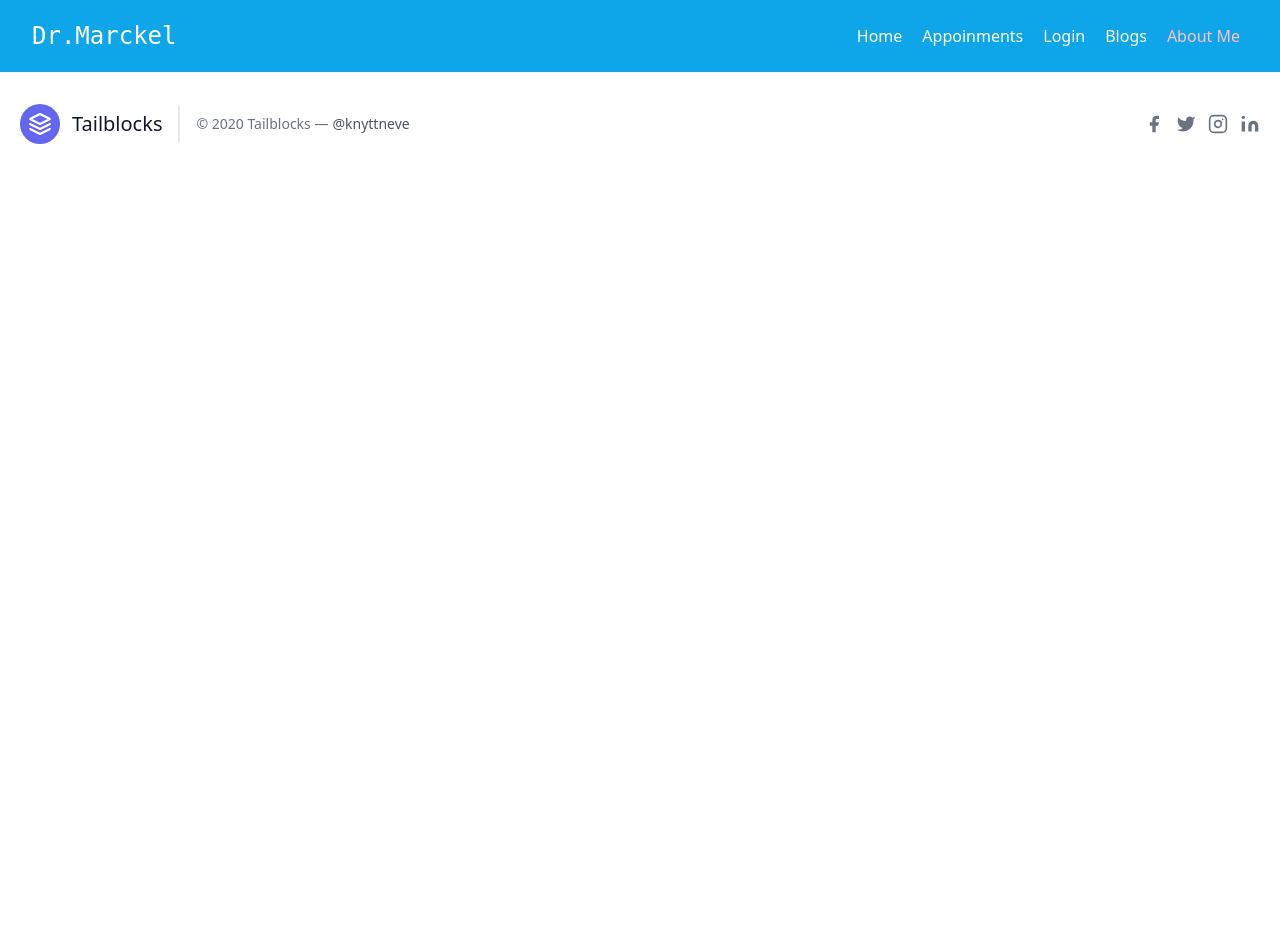
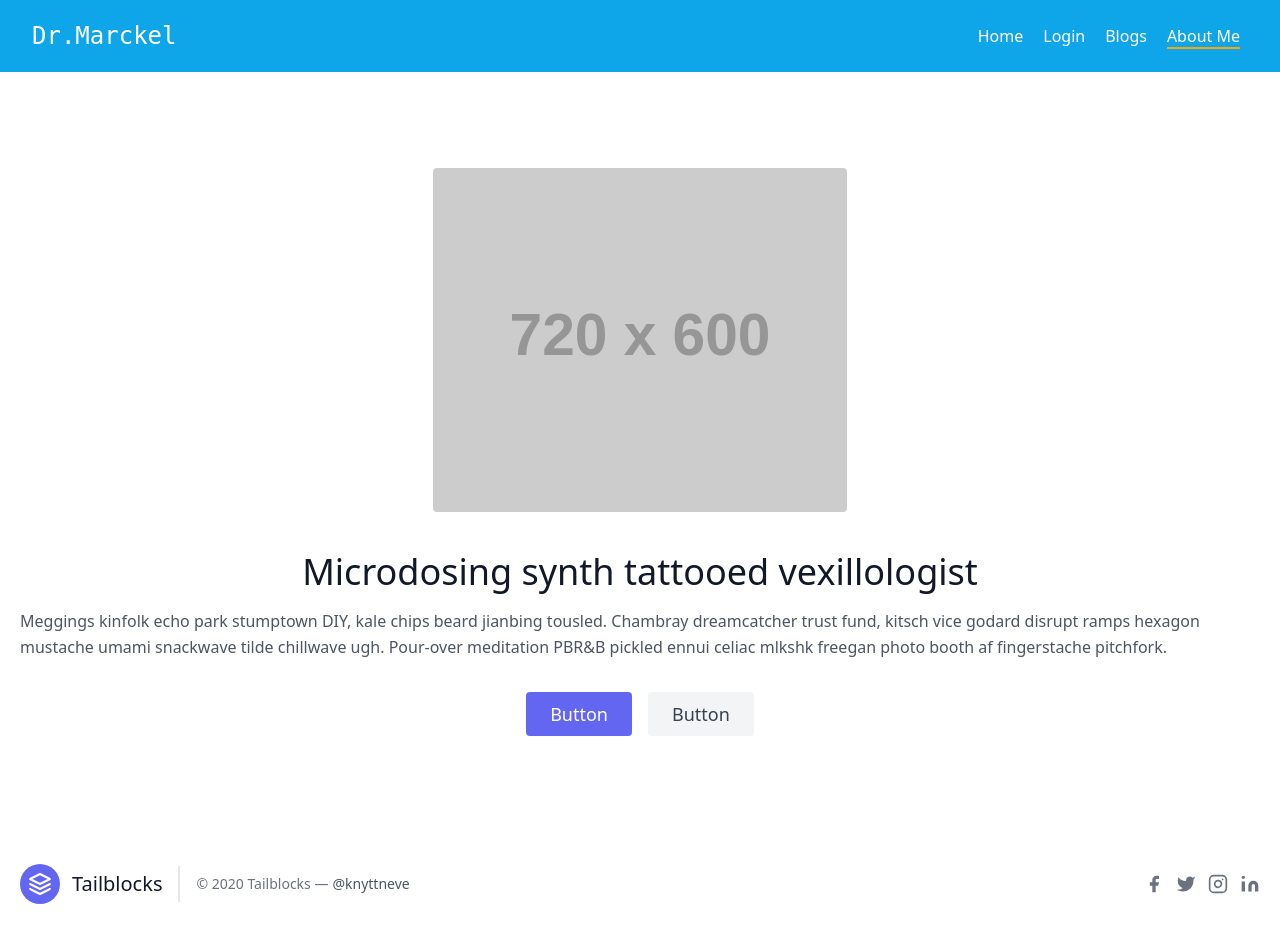
Before and after one commit to shahriarlimon/doctor_markel, a React (Create React App) app: page /about in a window 1280 px wide. Before the commit the page ends 800 px from the top, so only its background shows below. Built offline with nearby package versions, Linux system fonts and the light colour scheme; no server answers.

Commit message:
added carousel

```diff
--- a/package.json
+++ b/package.json
@@ -6,6 +6,7 @@
     "@testing-library/jest-dom": "^5.16.4",
     "@testing-library/react": "^13.1.1",
     "@testing-library/user-event": "^13.5.0",
+    "daisyui": "^2.14.0",
     "firebase": "^9.6.11",
     "react": "^18.0.0",
     "react-dom": "^18.0.0",
--- a/src/App.js
+++ b/src/App.js
@@ -1,5 +1,6 @@
 import { Route, Routes } from "react-router-dom";
 import "./App.css";
+import AboutMe from "./Components/Pages/AboutMe/AboutMe";
 import Home from "./Components/Pages/Home/Home";
 import SelectedService from "./Components/Pages/Home/Service/SelectedService/SelectedService";
 import Login from "./Components/Pages/Login/Login";
@@ -24,6 +25,7 @@ function App() {
         />
         <Route path="/login" element={<Login />} />
         <Route path="/register" element={<Register />} />
+        <Route path="/about" element= {<AboutMe/>}/>
       </Routes>
       <Footer />
     </div>
--- a/src/Components/CustomLink/CustomLink.js
+++ b/src/Components/CustomLink/CustomLink.js
@@ -9,7 +9,7 @@ function CustomLink({ children, to, ...props }) {
     return (
       <div>
         <Link
-          style={{ color: match ? "pink" : "none" }}
+          style={{ borderBottom: match ? "2px solid orange" : "none" }}
           to={to}
           {...props}
         >
--- a/src/Components/Pages/AboutMe/AboutMe.js
+++ b/src/Components/Pages/AboutMe/AboutMe.js
@@ -1,11 +1,36 @@
-import React from 'react';
+import React from "react";
 
 const AboutMe = () => {
-    return (
-        <div>
-
+  return (
+    <section className="text-gray-600 body-font">
+      <div className="container mx-auto flex px-5 py-24 items-center justify-center flex-col">
+        <img
+          className="lg:w-2/6 md:w-3/6 w-5/6 mb-10 object-cover object-center rounded"
+          alt="hero"
+          src="https://dummyimage.com/720x600"
+        />
+        <div className="text-center lg:w-2/3 w-full" />
+        <h1 className="title-font sm:text-4xl text-3xl mb-4 font-medium text-gray-900">
+          Microdosing synth tattooed vexillologist
+        </h1>
+        <p className="mb-8 leading-relaxed">
+          Meggings kinfolk echo park stumptown DIY, kale chips beard jianbing
+          tousled. Chambray dreamcatcher trust fund, kitsch vice godard disrupt
+          ramps hexagon mustache umami snackwave tilde chillwave ugh. Pour-over
+          meditation PBR&B pickled ennui celiac mlkshk freegan photo booth af
+          fingerstache pitchfork.
+        </p>
+        <div className="flex justify-center">
+          <button className="inline-flex text-white bg-indigo-500 border-0 py-2 px-6 focus:outline-none hover:bg-indigo-600 rounded text-lg">
+            Button
+          </button>
+          <button className="ml-4 inline-flex text-gray-700 bg-gray-100 border-0 py-2 px-6 focus:outline-none hover:bg-gray-200 rounded text-lg">
+            Button
+          </button>
         </div>
-    );
+      </div>
+    </section>
+  );
 };
 
 export default AboutMe;
--- a/src/Components/Pages/Home/Home.js
+++ b/src/Components/Pages/Home/Home.js
@@ -1,12 +1,14 @@
 import React from 'react';
 import HeroSection from './HeroSection/HeroSection';
+import Carousel from './Service/Carousel/Carousel';
 import Service from './Service/Service';
 
 const Home = () => {
     return (
         <div>
+           <Carousel/>
+            <Service/>
             <HeroSection/>
-            <Service/>
         </div>
     );
 };
--- /dev/null
+++ b/src/Components/Pages/Home/Service/Carousel/Carousel.js
@@ -0,0 +1,31 @@
+import React from 'react';
+
+const Carousel = () => {
+    return (
+        <div className="carousel rounded-box">
+  <div className="carousel-item">
+    <img className=' w-[400px] h-[300px]' src="https://images.unsplash.com/photo-1560070201-d3d11effa179?ixlib=rb-1.2.1&ixid=MnwxMjA3fDB8MHxzZWFyY2h8MTh8fGRlbnRpc3R8ZW58MHx8MHx8&auto=format&fit=crop&w=500&q=60" alt="Burger" />
+  </div>
+  <div className="carousel-item">
+    <img className=' w-[400px] h-[300px]' src="https://images.unsplash.com/photo-1606811951341-756fdd437682?ixlib=rb-1.2.1&ixid=MnwxMjA3fDB8MHxzZWFyY2h8MTB8fGRlbnRpc3R8ZW58MHx8MHx8&auto=format&fit=crop&w=500&q=60" alt="Burger" />
+  </div>
+  <div className="carousel-item">
+    <img className=' w-[400px] h-[300px]' src="https://images.unsplash.com/photo-1600170311833-c2cf5280ce49?ixlib=rb-1.2.1&ixid=MnwxMjA3fDB8MHxzZWFyY2h8MTJ8fGRlbnRpc3R8ZW58MHx8MHx8&auto=format&fit=crop&w=500&q=60" alt="Burger" />
+  </div>
+  <div className="carousel-item">
+    <img className=' w-[400px] h-[300px]' src="https://images.unsplash.com/photo-1489278353717-f64c6ee8a4d2?ixlib=rb-1.2.1&ixid=MnwxMjA3fDB8MHxzZWFyY2h8NXx8ZGVudGlzdHxlbnwwfHwwfHw%3D&auto=format&fit=crop&w=500&q=60" alt="Burger" />
+  </div>
+  <div className="carousel-item">
+    <img className=' w-[400px] h-[300px]' src="https://images.unsplash.com/photo-1609840114035-3c981b782dfe?ixlib=rb-1.2.1&ixid=MnwxMjA3fDB8MHxzZWFyY2h8MTF8fGRlbnRpc3R8ZW58MHx8MHx8&auto=format&fit=crop&w=500&q=60" alt="Burger" />
+  </div>
+  <div className="carousel-item">
+    <img className=' w-[400px] h-[300px]' src="https://images.unsplash.com/photo-1600170311833-c2cf5280ce49?ixlib=rb-1.2.1&ixid=MnwxMjA3fDB8MHxwaG90by1wYWdlfHx8fGVufDB8fHx8&auto=format&fit=crop&w=870&q=80" alt="Burger" />
+  </div>
+  <div className="carousel-item">
+    <img className=' w-[400px] h-[300px]' src="https://images.unsplash.com/photo-1588776813677-77aaf5595b83?ixlib=rb-1.2.1&ixid=MnwxMjA3fDB8MHxzZWFyY2h8MTN8fGRlbnRpc3R8ZW58MHx8MHx8&auto=format&fit=crop&w=500&q=60" alt="Burger" />
+  </div>
+</div>
+    );
+};
+
+export default Carousel;
--- a/src/Components/Pages/Login/Login.js
+++ b/src/Components/Pages/Login/Login.js
@@ -58,13 +58,14 @@ const Login = () => {
       ></div>
 
       <div className="w-full px-6 py-8 md:px-8 lg:w-1/2">
-        <h2 className="text-2xl font-semibold text-center text-gray-700 dark:text-white">
-          Login
-        </h2>
+
 
         <p className="text-xl text-center text-gray-600 dark:text-gray-200">
           Welcome Back!
         </p>
+        <h2 className="text-2xl font-semibold text-center text-gray-700 dark:text-white mb-3">
+          Login
+        </h2>
 
         <div>
           <SocialAuth />
--- a/src/Components/Pages/Login/Register/Register.js
+++ b/src/Components/Pages/Login/Register/Register.js
@@ -71,13 +71,14 @@ const Register = () => {
       ></div>
 
       <div className="w-full px-6 py-8 md:px-8 lg:w-1/2">
-        <h2 className="text-2xl font-semibold text-center text-gray-700 dark:text-white">
-          Register
-        </h2>
+
 
         <p className="text-xl text-center text-gray-600 dark:text-gray-200">
           Welcome!
         </p>
+        <h2 className="text-2xl font-semibold text-center text-gray-700 dark:text-white mb-2">
+          Register
+        </h2>
 
         <div>
           <SocialAuth />
@@ -90,7 +91,7 @@ const Register = () => {
             href="/"
             className="text-xs text-center text-gray-500 uppercase dark:text-gray-400 hover:underline"
           >
-            or login with email
+            or Register with email
           </a>
 
           <span className="w-1/5 border-b dark:border-gray-400 lg:w-1/4"></span>
--- a/src/Components/Shared/Header/Header.js
+++ b/src/Components/Shared/Header/Header.js
@@ -20,9 +20,6 @@ const Header = () => {
           <CustomLink to="/" className="mr-5 hover:text-gray-900">
             Home
           </CustomLink>
-          <CustomLink to="/appointment" className="mr-5 hover:text-gray-900">
-            Appoinments
-          </CustomLink>
          {user?<button onClick={()=>signOut(auth)} className="mr-5 hover:text-gray-900">
             Logout
           </button> :<CustomLink to="/login" className="mr-5 hover:text-gray-900">
--- a/tailwind.config.js
+++ b/tailwind.config.js
@@ -5,5 +5,5 @@ module.exports = {
   theme: {
     extend: {},
   },
-  plugins: [],
+  plugins: [require("daisyui")],
 }
```
Also changed, not shown: 1 other file (tests, documents, lock files or other folders).
